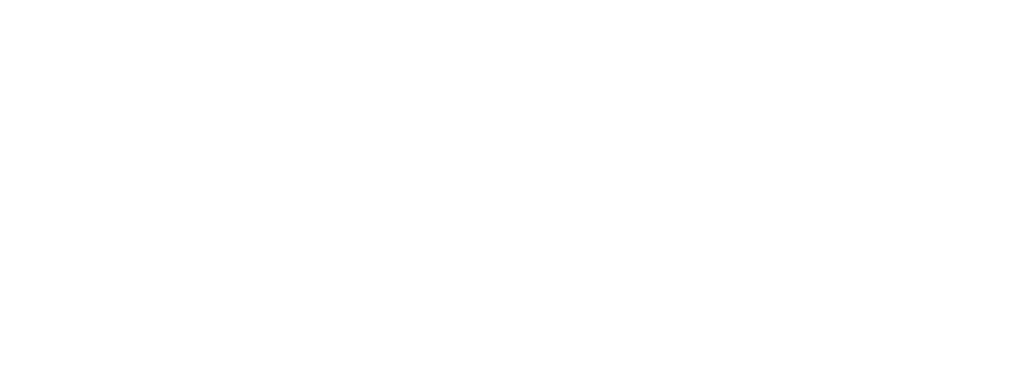
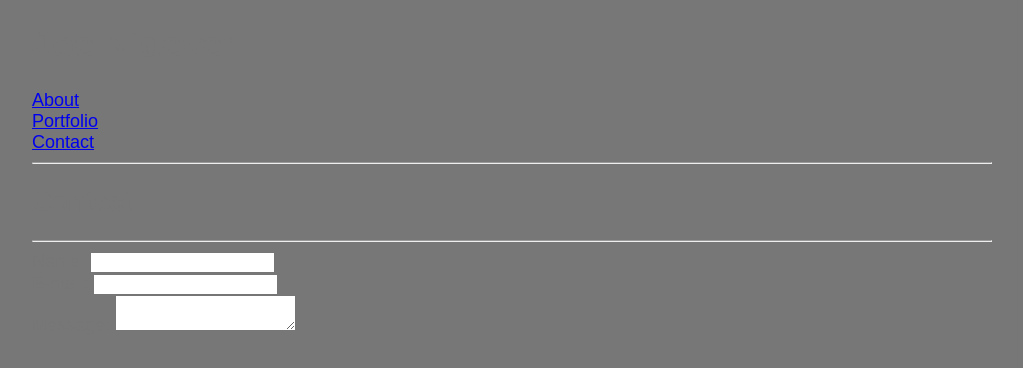
Before and after one commit to NideverJoe/Basic-Portfolio, a plain HTML site: page contact.html in a window 1280 px wide. Shown: the whole page, without its empty margins (128-1151 px from the left). Drawn offline with Linux system fonts and the light colour scheme; files that its build step writes are made by us from their sources.

Commit message:
html files before working on CSS

```diff
--- a/assets/css/style.css
+++ b/assets/css/style.css
@@ -0,0 +1,8 @@
+body {
+    font-family: Arial, Helvetica, sans-serif;
+    color: #777;
+    background-color: #777;
+    width: 960px;
+    height: 100vh;
+    font-size: 18px;
+    margin: auto;
--- a/contact.html
+++ b/contact.html
@@ -0,0 +1,52 @@
+<!DOCTYPE html>
+<html lang="en">
+<head>
+    <meta charset="UTF-8">
+    <meta name="viewport" content="width=git, initial-scale=1.0">
+    <meta http-equiv="X-UA-Compatible" content="ie=edge">
+    <title>Joe Nidever's Contact</title>
+    <link rel="stylesheet" href="assets/style.css">
+</head>
+<body>
+    <heading>
+        <p>
+        <h1>Joe Nidever</h1>
+        </p>
+    </heading>
+    <div class=linkcon>
+        <a class=links href=index.html>About</a>
+    </div>
+    <div class=linkcon>
+        <a class=links href=portfolio.html>Portfolio</a>
+    </div>
+    <div class=linkcon>
+        <a class=links href=contact.html>Contact</a>
+    </div>
+<hr>
+    <div>
+        <container>
+            <p>
+                <h2>Contact</h2>
+            </p>
+
+            <hr>
+
+            <form action="/my-handling-form-page" method="post">
+                <div>
+                  <label for="name">Name:</label>
+                  <input type="text" id="name" name="user_name">
+                </div>
+                <div>
+                  <label for="mail">E-mail:</label>
+                  <input type="email" id="mail" name="user_mail">
+                </div>
+                <div>
+                  <label for="msg">Message:</label>
+                  <textarea id="msg" name="user_message"></textarea>
+                </div>
+            </form>
+        </container>
+    </div>
+
+    </body>
+</html>
```
Also changed, not shown: index.html (+31 -1 lines).
